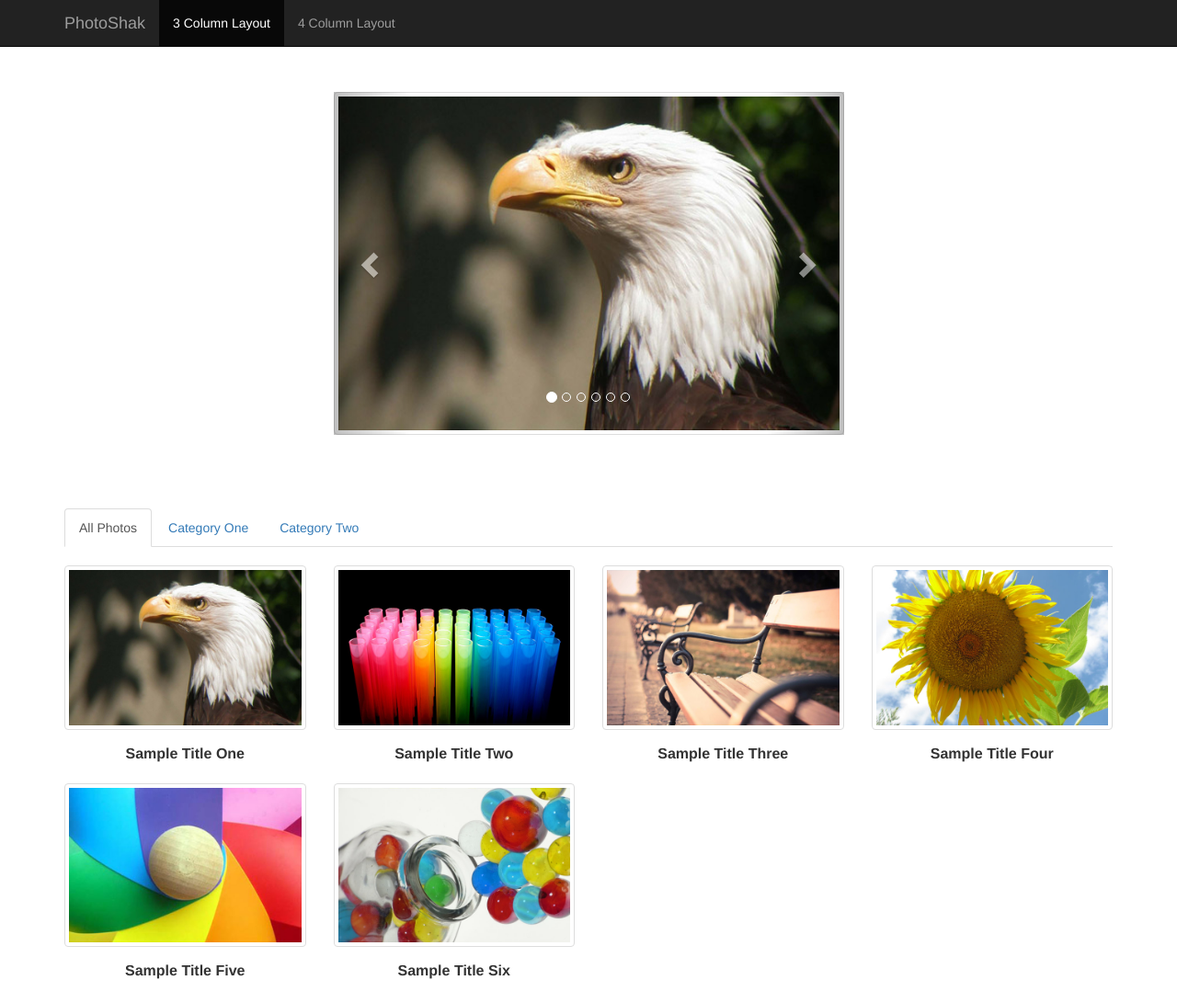
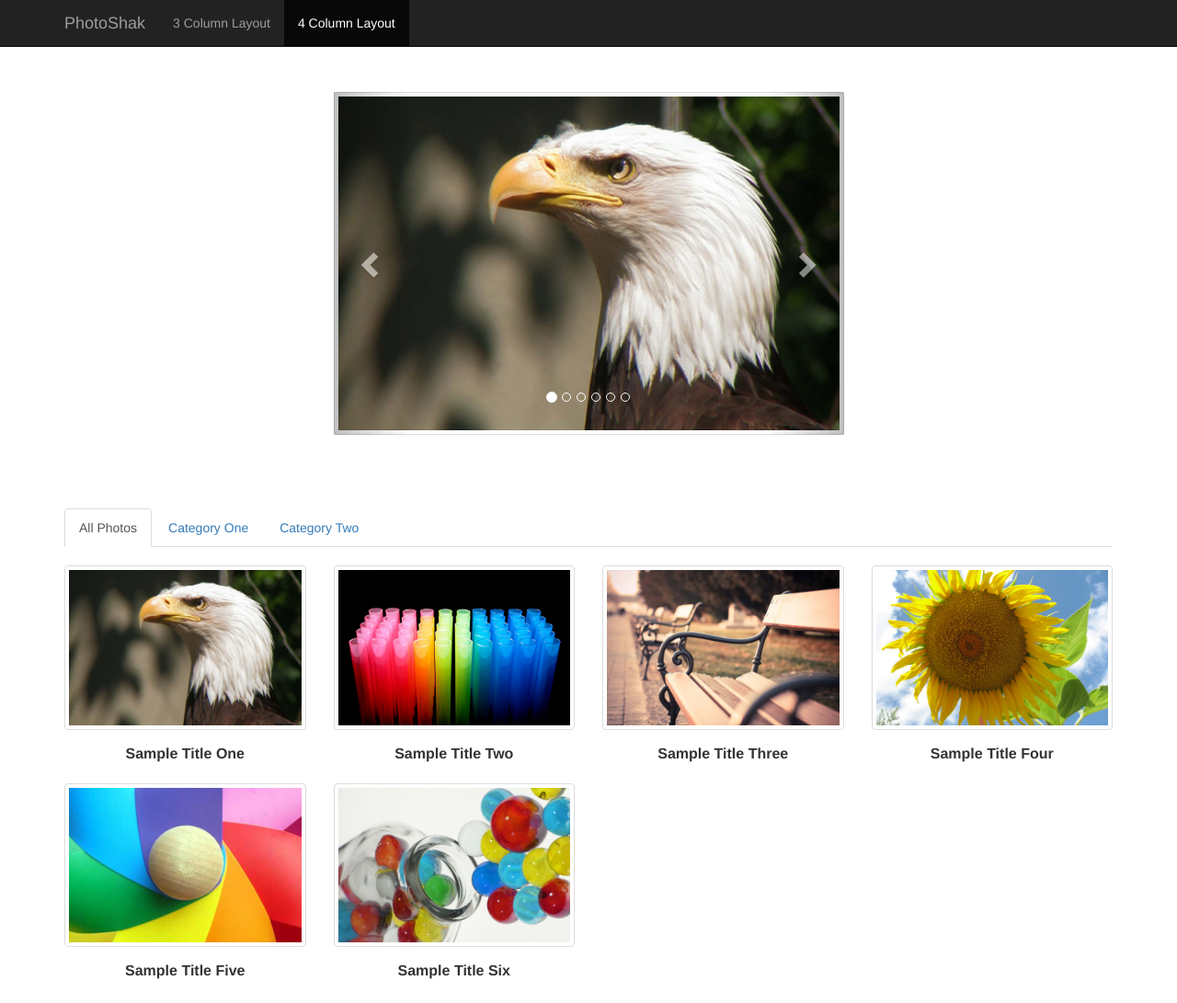
Before and after one commit to mikeover/bootstrap-photo-gallery, a plain HTML site: page index2.html in a window 1280 px wide. Shown: the whole page at 92% size. Drawn offline with nearby package versions, Linux system fonts and the light colour scheme.

Commit message:
Fix the active link on index2

```diff
--- a/index2.html
+++ b/index2.html
@@ -32,8 +32,8 @@
         </div>
         <div id="navbar" class="collapse navbar-collapse">
           <ul class="nav navbar-nav">
-            <li class="active"><a href="index.html">3 Column Layout</a></li>
-            <li><a href="index2.html">4 Column Layout</a></li>
+            <li><a href="index.html">3 Column Layout</a></li>
+            <li class="active"><a href="index2.html">4 Column Layout</a></li>
           </ul>
         </div><!--/.nav-collapse -->
       </div>
```
